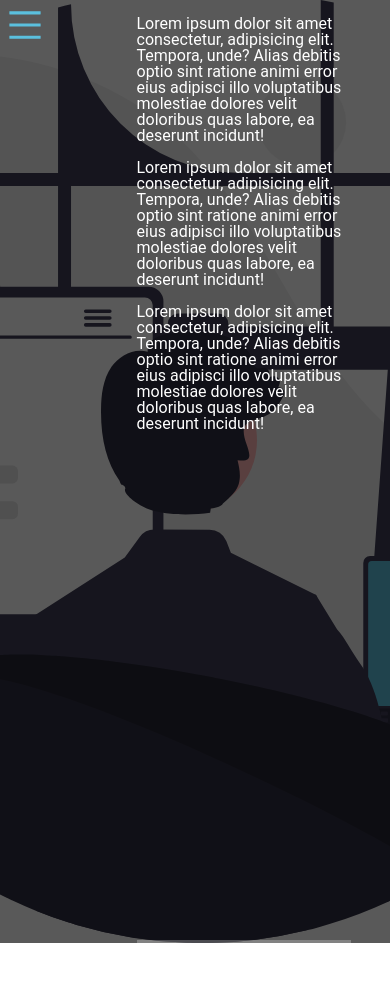
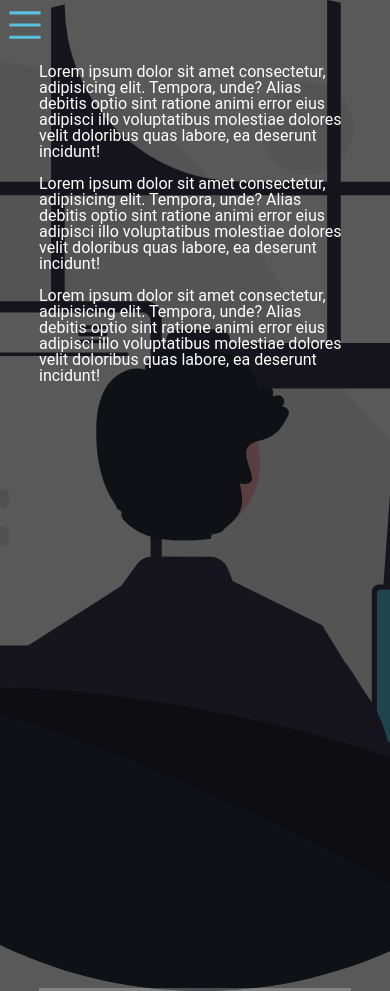
Before and after one commit to AJ-Derteano/aj-derteano.github.io, a React (Vite) app: page / in a window 390 px wide. Before the commit the page ends 943 px from the top, so only its background shows below. Built offline with nearby package versions, Linux system fonts and the light colour scheme.

Commit message:
add responsive main

```diff
--- a/src/components/Main/MainStyle.js
+++ b/src/components/Main/MainStyle.js
@@ -8,7 +8,14 @@ const MainStyle = styled.div`
   position: relative;
   min-height: 100vh;
   padding-bottom: 80px;
-  border-bottom: 3px solid rgba(250, 250, 250, 0.25)
+  border-bottom: 3px solid rgba(250, 250, 250, 0.25);
+
+  @media screen and (max-width: 1281px) {
+    width: 80%;
+    left: 10%;
+    margin-top: 4rem;
+  }
+
 `;
 
 export default MainStyle;
--- a/src/components/Sidebar/SidebarStyle.js
+++ b/src/components/Sidebar/SidebarStyle.js
@@ -24,7 +24,7 @@ const SidebarStyle = styled.div`
     left: 0;
   }
 
-  @media screen and (max-width: 1281px){
+  @media screen and (max-width: 1281px) {
     width: 25%;
     left: 0%;
   }
```
